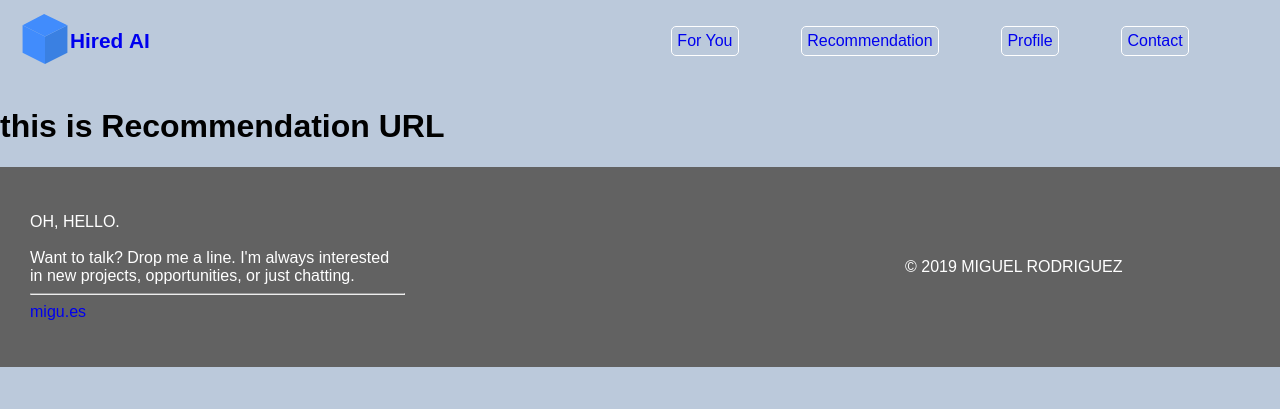
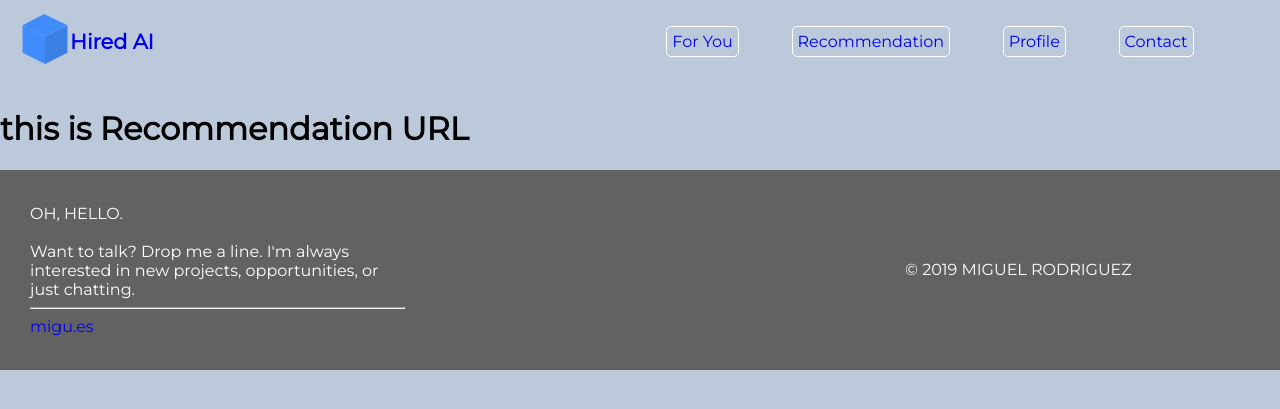
Before and after one commit to GyanPrakashkushwaha/HiredAI, a Django app: page /recommendation/ in a window 1280 px wide. Shown: the top 409 px of the page. Run offline with Django 5.2, Linux system fonts and the light colour scheme.

Commit message:
all urls added; navbar working...

```diff
--- a/requirements.txt
+++ b/requirements.txt
@@ -1 +1,3 @@
 Django
+requests
+beautifulsoup4
--- a/templates/main.html
+++ b/templates/main.html
@@ -4,6 +4,7 @@
     <meta charset="UTF-8">
     <meta name="viewport" content="width=device-width, initial-scale=1.0">
 	<title>Hired AI</title>
+	<link rel="icon" type="image/x-icon" href="/images/favicon.ico">
 	<!-- <link rel="stylesheet" type="text/css" href="static/style.css"> -->
     <style>
         /*
--- a/templates/recommendation.html
+++ b/templates/recommendation.html
@@ -2,5 +2,10 @@
 
 {% block content %}
 
+<style>
+    @import url('https://fonts.googleapis.com/css?family=Montserrat&display=swap');
+    @import url('https://fonts.googleapis.com/icon?family=Material+Icons');
+</style>
+
 <h1>this is Recommendation URL</h1>
 {% endblock content %}
```
Also changed, not shown: 1 other file.
